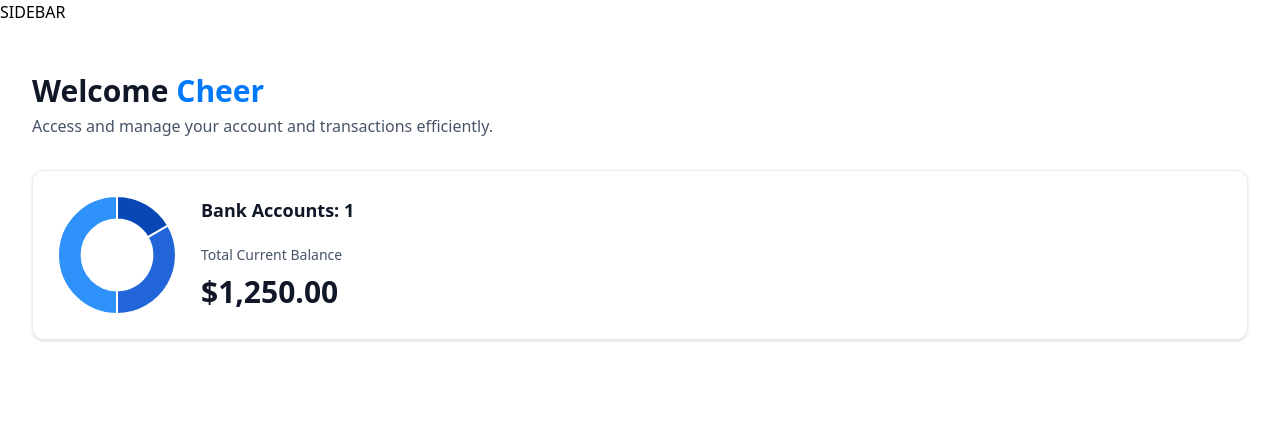
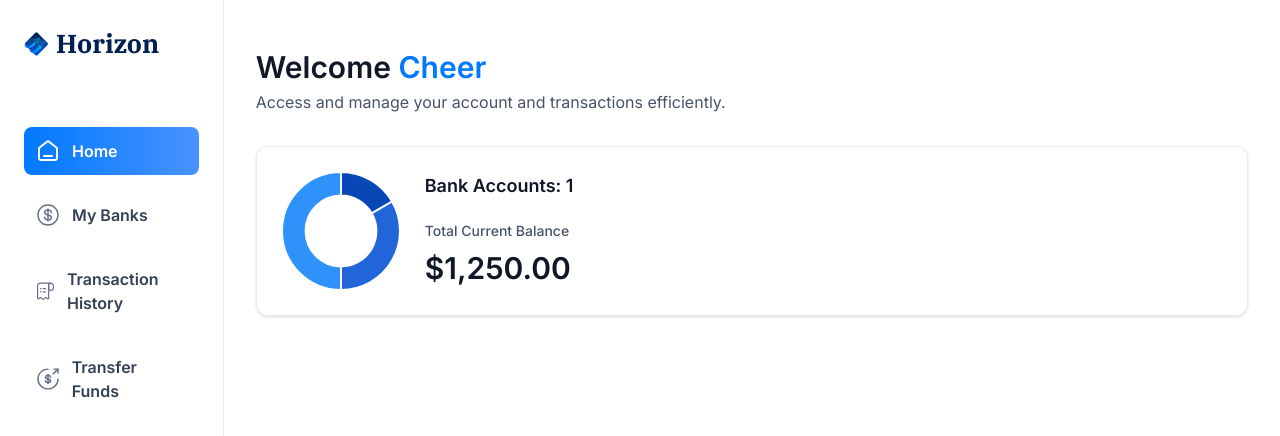
Before and after one commit to CHNUTT/banking_system, a Next.js app: page / in a window 1280 px wide. Shown: the top 436 px of the page. Built offline with nearby package versions, Linux system fonts and the light colour scheme.

Commit message:
ISSUE-5: Implement Desktop Sidebar component (#5)
Co-authored-by: root <root@Moonoi-Bebeb>

```diff
--- a/app/(root)/layout.tsx
+++ b/app/(root)/layout.tsx
@@ -1,11 +1,14 @@
+import Sidebar from '@/components/Sidebar';
+
 export default function RootLayout({
   children,
 }: Readonly<{
   children: React.ReactNode;
 }>) {
+  const loggedIn = { firstName: 'Cheer', lastName: 'Chok' };
   return (
-    <main>
-      SIDEBAR
+    <main className='flex h-screen w-full font-inter'>
+      <Sidebar user={loggedIn} />
       {children}
     </main>
   );
--- /dev/null
+++ b/components/Sidebar.tsx
@@ -0,0 +1,55 @@
+'use client';
+
+import { sidebarLinks } from '@/constants';
+import { cn } from '@/lib/utils';
+import Image from 'next/image';
+import Link from 'next/link';
+import { usePathname } from 'next/navigation';
+
+const Sidebar = ({ user }: SidebarProps) => {
+  const pathName = usePathname();
+
+  return (
+    <section className='sidebar'>
+      <nav className='flex flex-col gap-4'>
+        <Link href='/' className='flex mb-12 cursor-pointer items-center gap-2'>
+          <Image
+            src='/icons/logo.svg'
+            width={34}
+            height={34}
+            alt='Horizon logo'
+            className='size-[24px] max-xl:size-14'
+          />
+          <h1 className='sidebar-logo'>Horizon</h1>
+        </Link>
+
+        {sidebarLinks.map((item) => {
+          const isActive =
+            pathName === item.route || pathName.startsWith(`${item.route}`);
+
+          return (
+            <Link
+              key={item.label}
+              href={item.route}
+              className={cn('sidebar-link', { 'bg-bank-gradient': isActive })}
+            >
+              <div className='relative size-6'>
+                <Image
+                  src={item.imgURL}
+                  alt={item.label}
+                  fill
+                  className={cn({ 'brightness-[3] invert-0': isActive })}
+                />
+              </div>
+              <p className={cn('sidebar-label', { '!text-white': isActive })}>
+                {item.label}
+              </p>
+            </Link>
+          );
+        })}
+      </nav>
+    </section>
+  );
+};
+
+export default Sidebar;
--- a/types/index.d.ts
+++ b/types/index.d.ts
@@ -218,7 +218,7 @@
   banks: Bank[] & Account[];
 }
 
-declare interface SiderbarProps {
+declare interface SidebarProps {
   user: User;
 }
 
```
